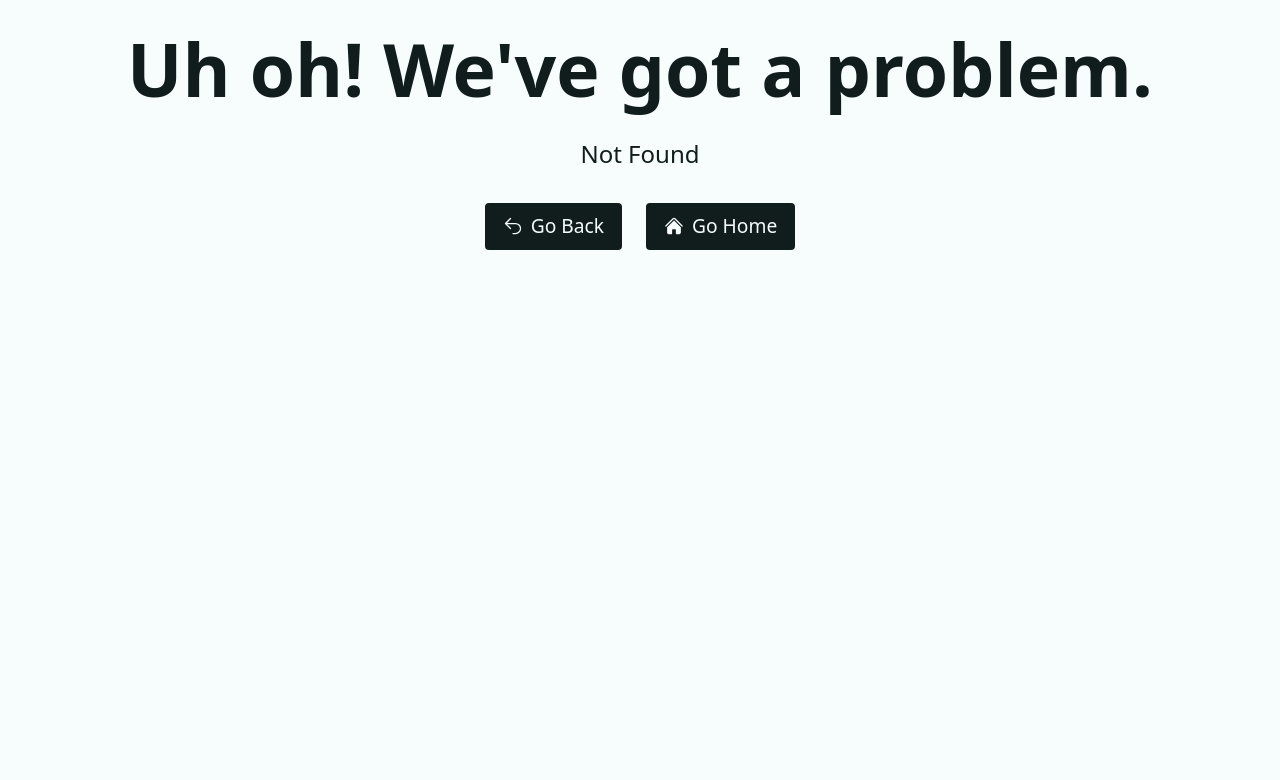
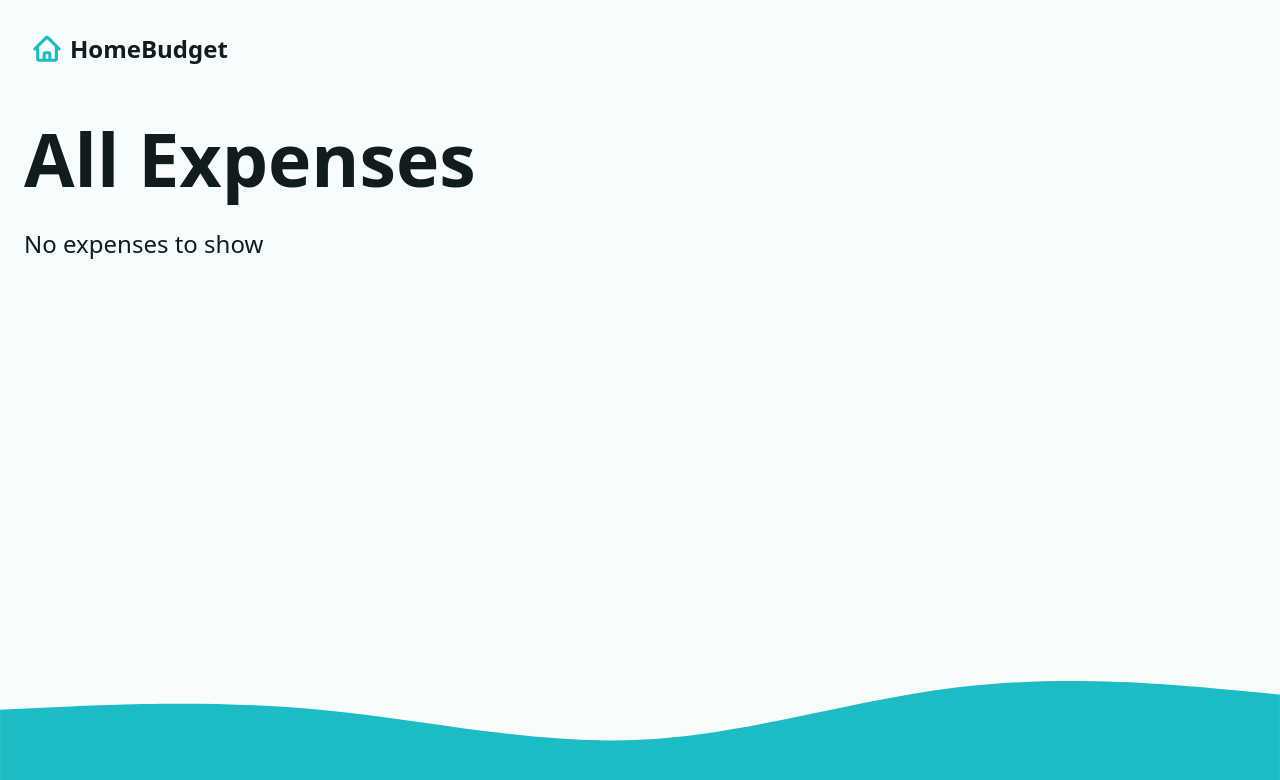
Before and after one commit to dchan68/Budget-App, a React (Vite) app: page /expenses in a window 1280 px wide. Before the commit this address had no page. Shown: the top 780 px of the page. Built offline with nearby package versions, Linux system fonts and the light colour scheme.

Commit message:
expenses page

```diff
--- a/src/App.jsx
+++ b/src/App.jsx
@@ -8,8 +8,7 @@
 import Dashboard, { dashboardAction, dashboardLoader } from "./pages/Dashboard";
 import Error from "./pages/Error"
 import { ToastContainer, toast } from 'react-toastify';
-
-
+import ExpensesPage, { expensesLoader } from "./pages/ExpensesPage";
 
 const router = createBrowserRouter([
   {
@@ -24,6 +23,11 @@
         loader: dashboardLoader,
         action: dashboardAction,
         errorElement: <Error />
+      },
+      {
+        path: "expenses",
+        element: <ExpensesPage/>,
+        loader: expensesLoader,
       },
       {
         path: "logout",
--- a/src/pages/Dashboard.jsx
+++ b/src/pages/Dashboard.jsx
@@ -1,5 +1,5 @@
 import React from 'react'
-import {useLoaderData, Form} from "react-router-dom"
+import {useLoaderData, Form, Link} from "react-router-dom"
 import { createBudget, createExpense, fetchData } from '../helpers'
 import Intro from '../components/Intro'
 import { toast } from 'react-toastify'
@@ -83,7 +83,12 @@
                       expenses && expenses.length > 0 && (
                         <div className="grid-md">
                           <h2>Recent Expenses</h2>
-                          <Table expenses={expenses.sort((a, b) => b.createdAt - a.createdAt)} />
+                          <Table expenses={expenses.sort(function(a, b){
+                            return b.createdAt - a.createdAt
+                          }).slice(0,8) /*will show the first 8 expenses */} />
+                          {expenses.length > 8 && (
+                            <Link to="expenses" className="btn btn--dark">View all expenses</Link>
+                          )}
                         </div>
                       )
                     }
--- /dev/null
+++ b/src/pages/ExpensesPage.jsx
@@ -0,0 +1,30 @@
+import React from 'react'
+import {useLoaderData} from "react-router-dom"
+import { fetchData } from '../helpers'
+import Table from '../components/Table'
+
+export function expensesLoader(){
+    const expenses = fetchData("expenses")
+    return {expenses}
+}
+
+function ExpensesPage() {
+    const {expenses} = useLoaderData()
+  return (
+    <div className="grid-lg">
+      <h1>All Expenses</h1>
+      {
+        expenses && expenses.length > 9
+        ? (
+            <div className="grid-md">
+                <h2>Recent Expenses <small>{expenses.length} total</small></h2>
+                <Table expenses={expenses}></Table>
+            </div>
+        )
+        : <p>No expenses to show</p>
+      }
+    </div>
+  )
+}
+
+export default ExpensesPage
```
